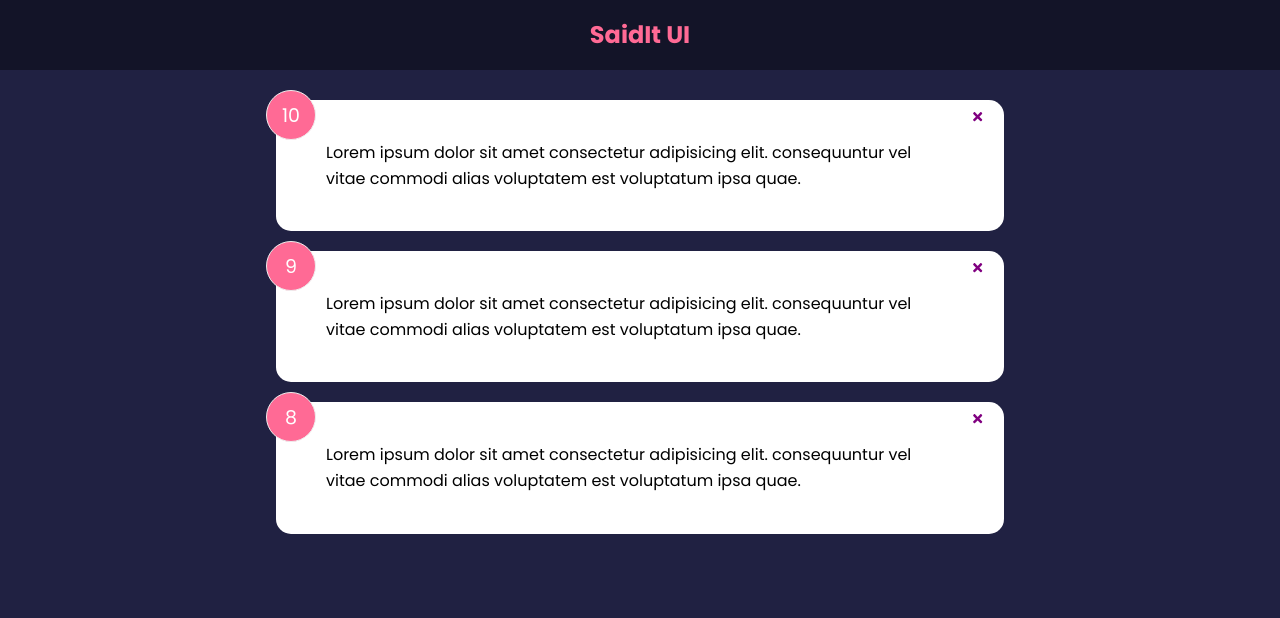
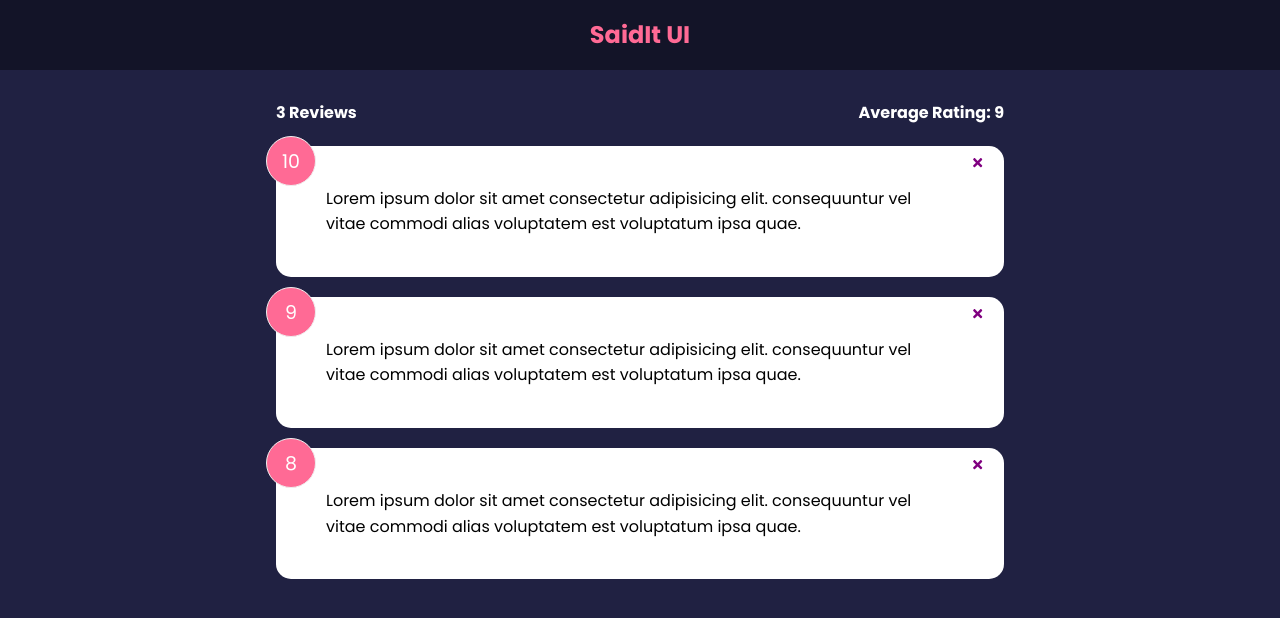
Before and after one commit to jlentz17/feedback-app, a React (Create React App) app: page / in a window 1280 px wide. Shown: the top 618 px of the page. Built offline with nearby package versions, Linux system fonts and the light colour scheme.

Commit message:
adds review and average rating with reducer

```diff
--- a/src/App.js
+++ b/src/App.js
@@ -2,6 +2,7 @@
 import Header from './components/Header'
 import FeedbackList from './components/FeedbackList'
 import FeedbackData from './data/FeedbackData'
+import FeedbackStats from './components/FeedbackStats'
 
 const App = () => {
   const [feedback, setFeedback] = useState(FeedbackData)
@@ -16,6 +17,7 @@
     <>
       <Header />
       <div className='container'>
+        <FeedbackStats feedback={feedback} />
         <FeedbackList feedback={feedback} handleDelete={deleteFeedback} />
       </div>
     </>
--- /dev/null
+++ b/src/components/FeedbackStats.js
@@ -0,0 +1,21 @@
+import React from 'react'
+import PropTypes from 'prop-types'
+
+const FeedbackStats = ({ feedback }) => {
+  // calculate ratings average
+  let average =
+    feedback.reduce((acc, cur) => acc + cur.rating, 0) / feedback.length
+
+  average = average.toFixed(1).replace(/[.,]0$/, '')
+
+  return (
+    <div className='feedback-stats'>
+      <h4>{feedback.length} Reviews</h4>
+      <h4>Average Rating: {isNaN(average) ? 0 : average}</h4>
+    </div>
+  )
+}
+
+FeedbackStats.propTypes = { feedback: PropTypes.array.isRequired }
+
+export default FeedbackStats
```
